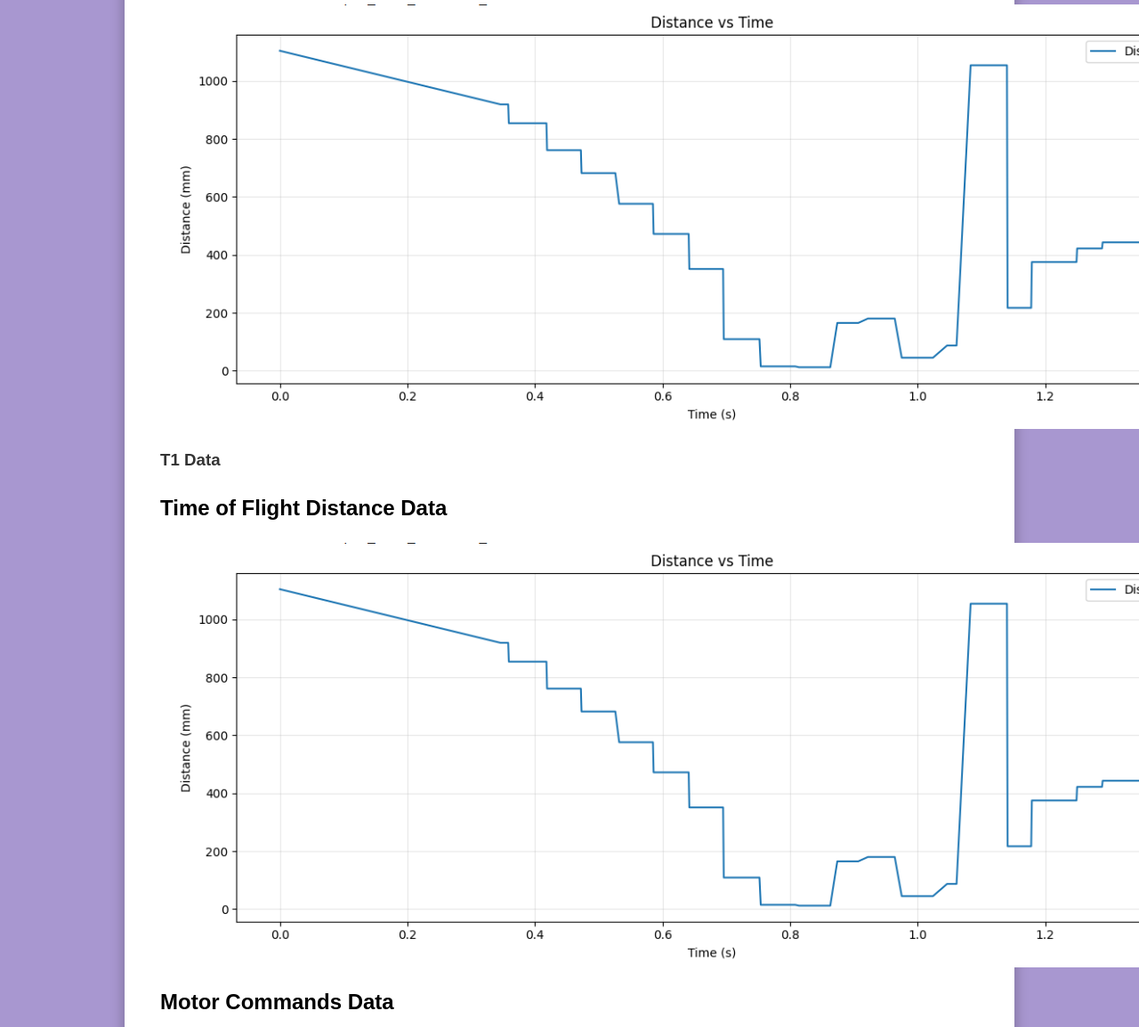
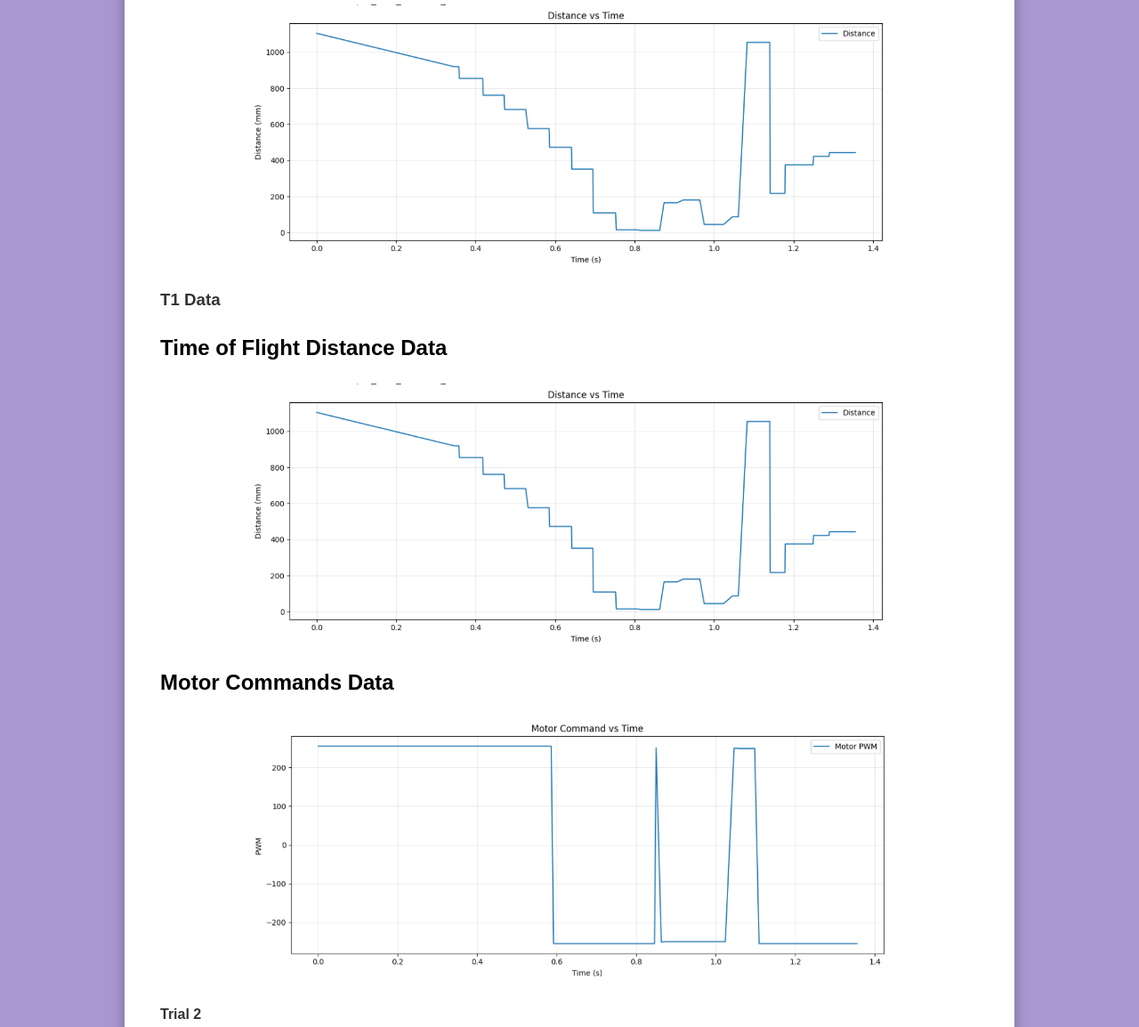
Before and after one commit to VasilisaI/VasilisaI.github.io, a Jekyll site: the page LABS/lab8.html, which Jekyll copies as it is, in a window 1280 px wide. Shown: the part 992-2146 px from the top of the page at 89% size. Built offline with Jekyll 4.4.1, drawn with Linux system fonts in a browser that asks for light colours; grey boxes are pictures that could not be loaded.

Commit message:
fixing media

```diff
--- a/LABS/lab8.html
+++ b/LABS/lab8.html
@@ -114,14 +114,14 @@ window.MathJax = {
   </video>
 </div>
 
-<img src="/assets/media_8/distance_t1.png" alt="Trial 1 Video" />
+<img src="/assets/media_8/distance_t1.png" width="80%" alt="Trial 1 Video" />
 
 
 <h3> T1 Data</h3>
 <h2> Time of Flight Distance Data</h2>
-<img src="/assets/media_8/distance_t1.png" alt="Trial 1 Video" />
+<img src="/assets/media_8/distance_t1.png" width="80%" alt="Trial 1 Video" />
 <h2>  Motor Commands Data</h2>
-<img src="/assets/media_8/motor_t1.png" alt="Trial 1 Video" />
+<img src="/assets/media_8/motor_t1.png" width="80%" alt="Trial 1 Video" />
 
 
 
@@ -136,9 +136,9 @@ window.MathJax = {
 
 <h3> T2 Data</h3>
 <h2> Time of Flight Distance Data</h2>
-<img src="/assets/media_8/distance_t2.png" alt="Trial 2 Video" />
+<img src="/assets/media_8/distance_t2.png" width="80%" alt="Trial 2 Video" />
 <h2>  Motor Commands Data</h2>
-<img src="/assets/media_8/motor_t2.png" alt="Trial 2 Video" />
+<img src="/assets/media_8/motor_t2.png" width="80%" alt="Trial 2 Video" />
 
 
 <h4> Trial 3  </h4>
@@ -150,9 +150,9 @@ window.MathJax = {
 
 <h3> T3 Data</h3>
 <h2> Time of Flight Distance Data</h2>
-<img src="/assets/media_8/distance_t3.png" alt="Trial 3 Video" />
+<img src="/assets/media_8/distance_t3.png" width="80%" alt="Trial 3 Video" />
 <h2>  Motor Commands Data</h2>
-<img src="/assets/media_8/motor_t3.png" alt="Trial 3 Video" />
+<img src="/assets/media_8/motor_t3.png" width="80%" alt="Trial 3 Video" />
 
 <h3>Resources</h3>
 <p>
```
Also changed, not shown: other parts of LABS/lab8.html (+1 -1 lines).
